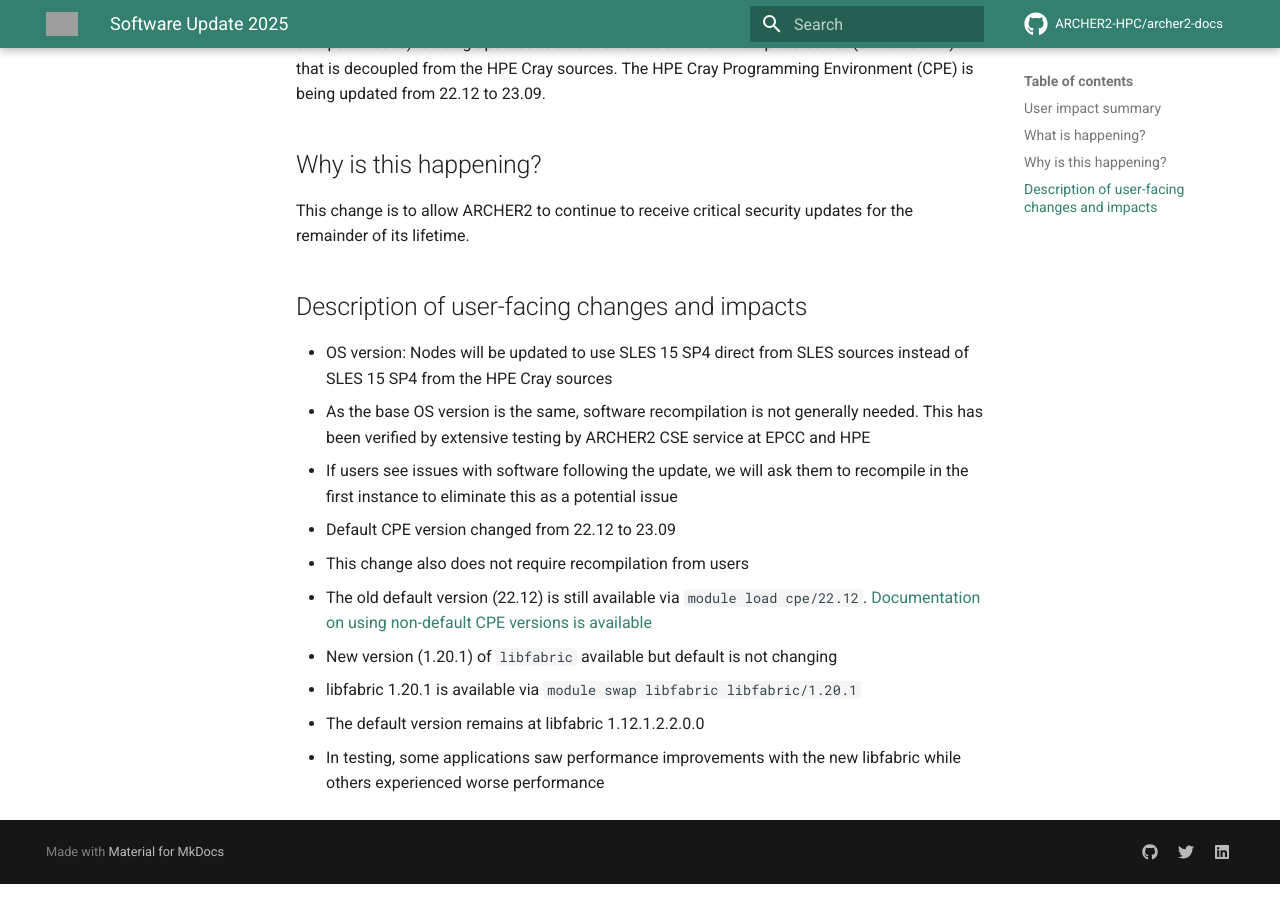
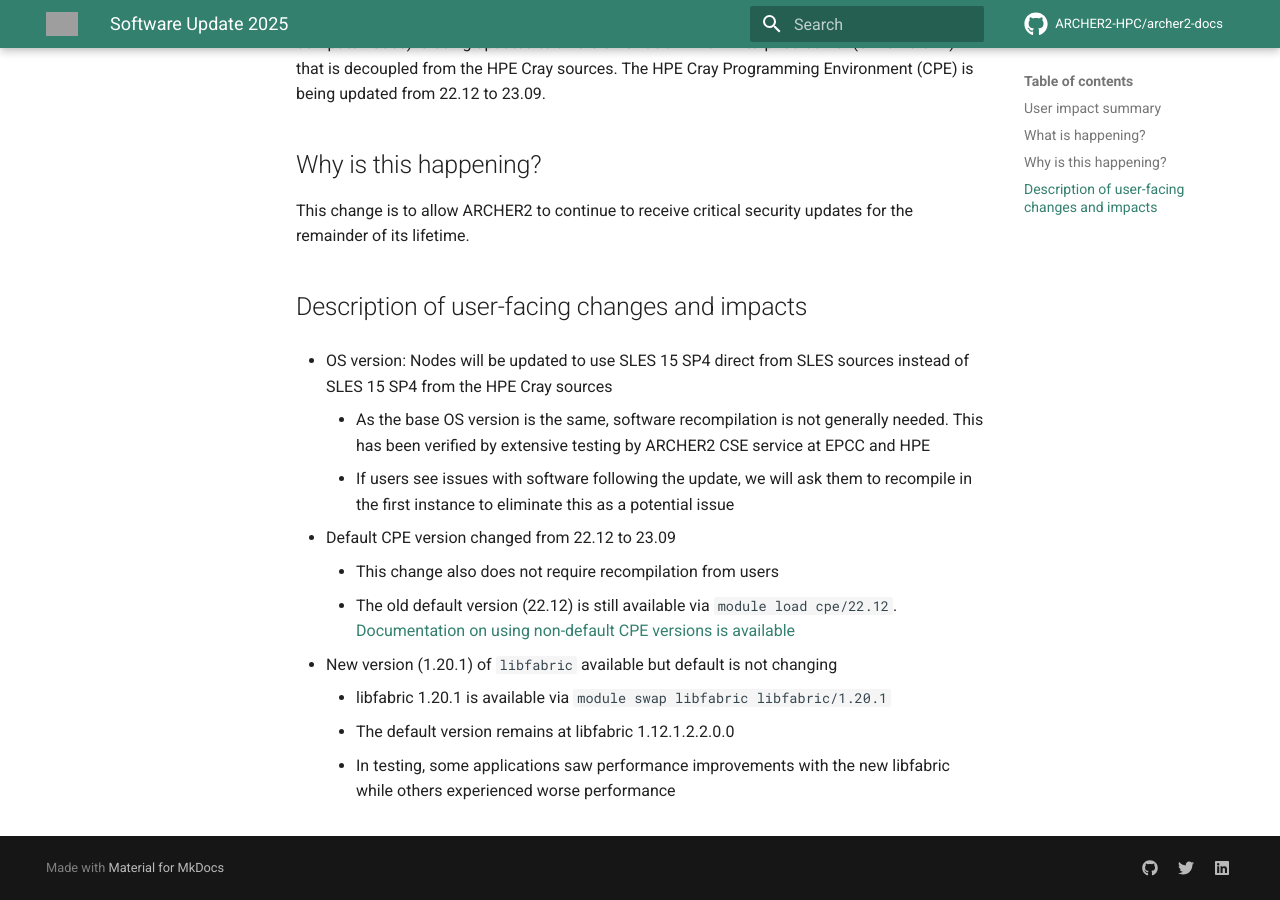
Before and after one commit to ARCHER2-HPC/archer2-docs, an MkDocs documentation site: the page built from docs/software-update-2025/index.md, in a window 1280 px wide and 900 px high, scrolled down 658 px. Built offline with MkDocs 1.6.1 and Material for MkDocs 9.7.7, drawn with Linux system fonts in a browser that asks for light colours; comment, search, counter and statistics services are not loaded; grey boxes are pictures that could not be loaded.

Commit message:
Fix list formatting

```diff
--- a/docs/software-update-2025/index.md
+++ b/docs/software-update-2025/index.md
@@ -28,19 +28,23 @@
 
 ## Description of user-facing changes and impacts
 
-- OS version: Nodes will be updated to use SLES 15 SP4 direct from SLES sources
+* OS version: Nodes will be updated to use SLES 15 SP4 direct from SLES sources
   instead of SLES 15 SP4 from the HPE Cray sources
-  + As the base OS version is the same, software recompilation is not generally
-    needed. This has been verified by extensive testing by ARCHER2 CSE service at
-    EPCC and HPE
-  + If users see issues with software following the update, we will ask them to
-    recompile in the first instance to eliminate this as a potential issue
-- Default CPE version changed from 22.12 to 23.09
-  + This change also does not require recompilation from users
-  + The old default version (22.12) is still available via `module load cpe/22.12`.
-    [Documentation on using non-default CPE versions is available](https://docs.archer2.ac.uk/user-guide/dev-environment/#switching-to-a-different-hpe-cray-programming-environment-cpe-release)
-- New version (1.20.1) of `libfabric` available but default is not changing
-  + libfabric 1.20.1 is available via `module swap libfabric libfabric/1.20.1`
-  + The default version remains at libfabric 1.12.1.2.2.0.0
-  + In testing, some applications saw performance improvements with the new
-    libfabric while others experienced worse performance
+
+    * As the base OS version is the same, software recompilation is not generally
+     needed. This has been verified by extensive testing by ARCHER2 CSE service at
+     EPCC and HPE
+    * If users see issues with software following the update, we will ask them to
+     recompile in the first instance to eliminate this as a potential issue
+
+* Default CPE version changed from 22.12 to 23.09
+
+    * This change also does not require recompilation from users
+    * The old default version (22.12) is still available via `module load cpe/22.12`.
+     [Documentation on using non-default CPE versions is available](https://docs.archer2.ac.uk/user-guide/dev-environment/ #switching-to-a-different-hpe-cray-programming-environment-cpe-release)
+
+* New version (1.20.1) of `libfabric` available but default is not changing
+    * libfabric 1.20.1 is available via `module swap libfabric libfabric/1.20.1`
+    * The default version remains at libfabric 1.12.1.2.2.0.0
+    * In testing, some applications saw performance improvements with the new
+     libfabric while others experienced worse performance
```
